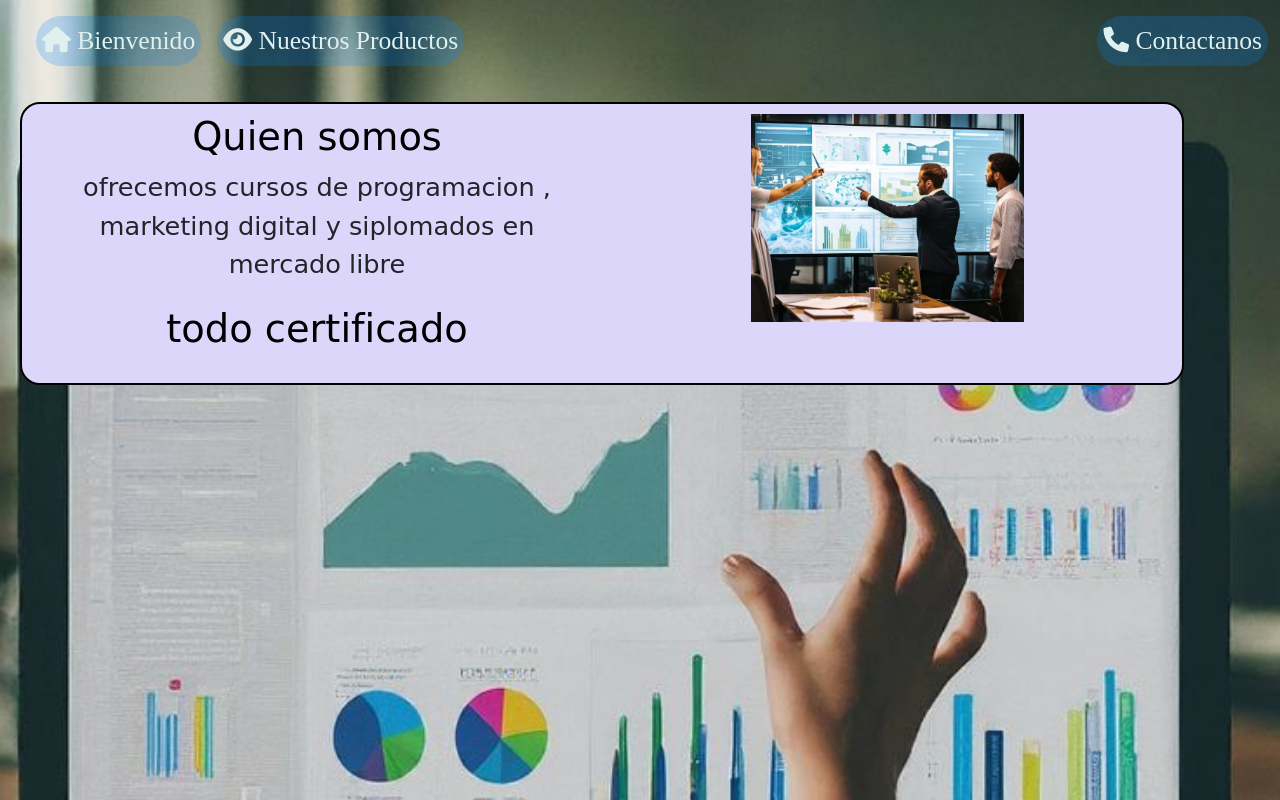
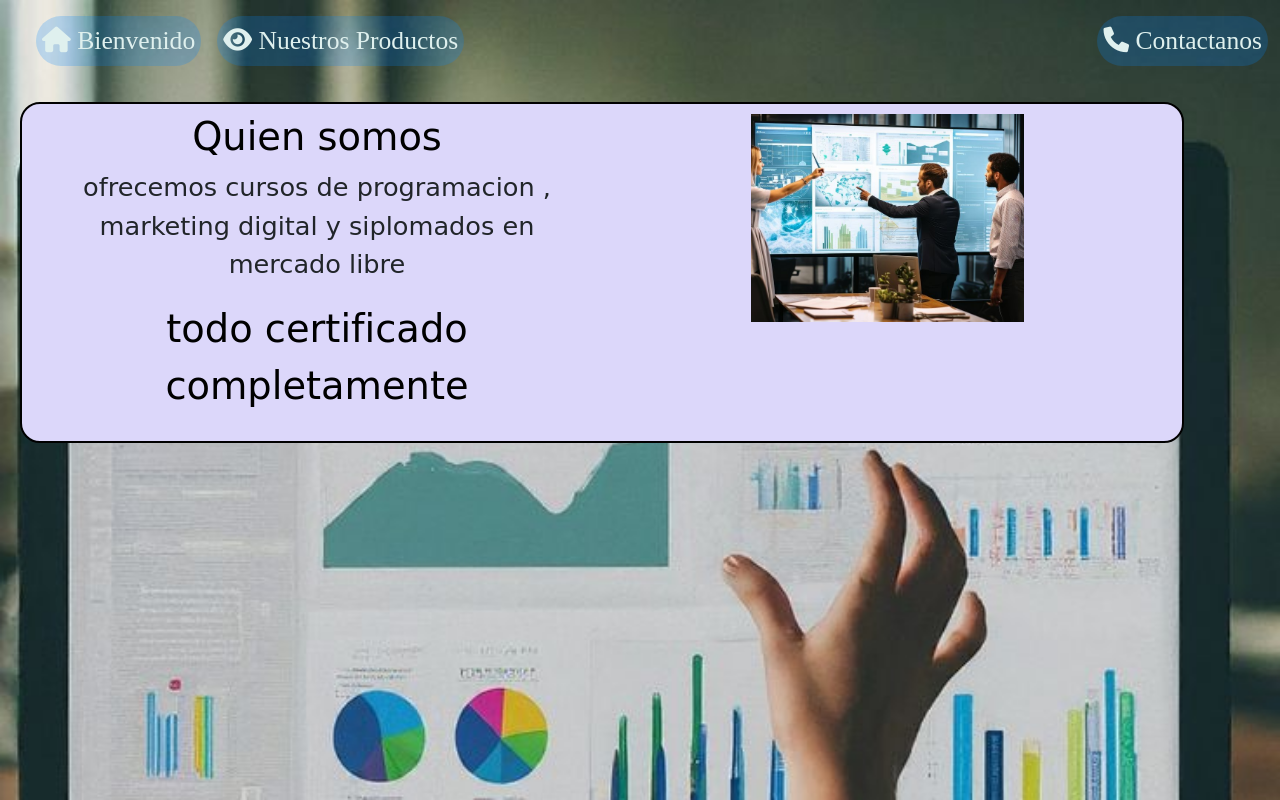
Before and after one commit to Mora2025/sites, a plain HTML site: page index.html in a window 1280 px wide. Drawn offline with nearby package versions, Linux system fonts and the light colour scheme.

Commit message:
cambiodescri

```diff
--- a/index.html
+++ b/index.html
@@ -50,7 +50,7 @@
                 <div class="col-6">
                   <h1 class="titulo1">Quien somos</h1>
                   <p class="primerp">ofrecemos cursos de programacion , marketing digital y siplomados en mercado libre </p>
-                  <p class="segundop">todo certificado </p>
+                  <p class="segundop">todo certificado completamente </p>
                 </div>
                 <div class="col-6">
                  <img class="portada" src="./ime/portada.jpg" alt="">
```
